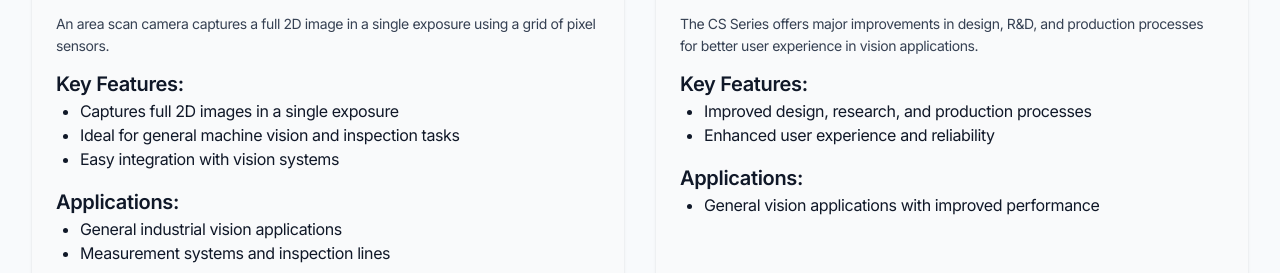
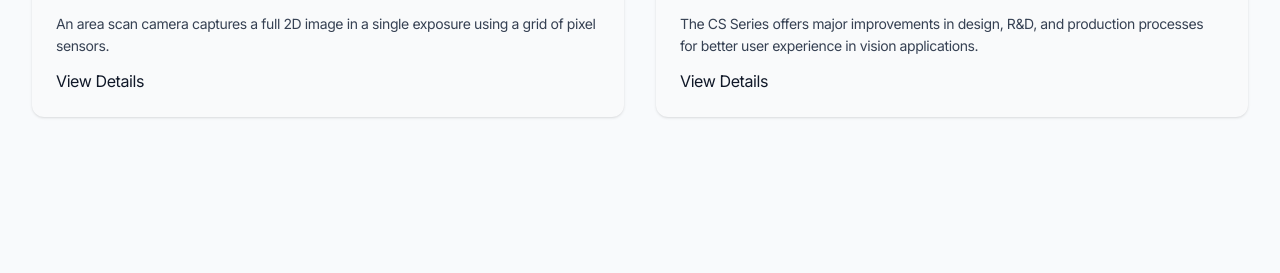
Before and after one commit to pradyumna-aseiro/Vercel-website, a Next.js app: page /products in a window 1280 px wide. Shown: the part 679-952 px from the top of the page. Built offline with nearby package versions, Linux system fonts and the light colour scheme.

Commit message:
added collapsible library

```diff
--- a/components/product-section.tsx
+++ b/components/product-section.tsx
@@ -1,4 +1,5 @@
 import React from "react";
+import Collapsible from "react-collapsible";
 
 const ProductSection = ({ title, items }: { title: string; items: any[] }) => {
   return (
@@ -20,7 +21,24 @@ const ProductSection = ({ title, items }: { title: string; items: any[] }) => {
             <div className="p-6">
               <h3 className="text-xl font-semibold text-blue-600 mb-2">{item.name}</h3>
               <p className="text-gray-700 text-sm mb-3">{item.description}</p>
-              <div>{item.details}</div> {/* Render the JSX from details */}
+
+              {/* Collapsible Section for details */}
+              <Collapsible trigger="View Details" transitionTime={200}>
+                <div className="text-left">
+                  <h3 className="text-xl font-semibold">Key Features:</h3>
+                  <ul className="list-disc pl-6">
+                    {item.details.features.map((feature: string, idx: number) => (
+                      <li key={idx}>{feature}</li>
+                    ))}
+                  </ul>
+                  <h3 className="text-xl font-semibold mt-4">Applications:</h3>
+                  <ul className="list-disc pl-6">
+                    {item.details.applications.map((application: string, idx: number) => (
+                      <li key={idx}>{application}</li>
+                    ))}
+                  </ul>
+                </div>
+              </Collapsible>
             </div>
           </div>
         ))}
--- /dev/null
+++ b/data/products.ts
@@ -0,0 +1,40 @@
+export const productSections = [
+  {
+    title: "Area Scan Cameras",
+    items: [
+      {
+        name: "Area Scan Camera",
+        description:
+          "An area scan camera captures a full 2D image in a single exposure using a grid of pixel sensors.",
+        image: "/products/area-scan-camera.png",
+        details: {
+          features: [
+            "Captures full 2D images in a single exposure",
+            "Ideal for general machine vision and inspection tasks",
+            "Easy integration with vision systems",
+          ],
+          applications: [
+            "General industrial vision applications",
+            "Measurement systems and inspection lines",
+          ],
+        },
+      },
+      {
+        name: "CS Area Scan Camera",
+        description:
+          "The CS Series offers major improvements in design, R&D, and production processes for better user experience in vision applications.",
+        image: "/products/cs-camera.png",
+        details: {
+          features: [
+            "Improved design, research, and production processes",
+            "Enhanced user experience and reliability",
+          ],
+          applications: [
+            "General vision applications with improved performance",
+          ],
+        },
+      },
+      // Add more cameras here
+    ],
+  },
+];
--- a/data/products.tsx
+++ /dev/null
@@ -1,51 +0,0 @@
-import React from "react";
-
-export const productSections = [
-  {
-    title: "Area Scan Cameras",
-    items: [
-      {
-        name: "Area Scan Camera",
-        description:
-          "An area scan camera captures a full 2D image in a single exposure using a grid of pixel sensors.",
-        image: "/products/area-scan-camera.png",
-        details: (
-          <>
-            <h3 className="text-xl font-semibold">Key Features:</h3>
-            <ul className="list-disc pl-6">
-              <li>Captures full 2D images in a single exposure</li>
-              <li>Ideal for general machine vision and inspection tasks</li>
-              <li>Easy integration with vision systems</li>
-            </ul>
-            <h3 className="text-xl font-semibold mt-4">Applications:</h3>
-            <ul className="list-disc pl-6">
-              <li>General industrial vision applications</li>
-              <li>Measurement systems and inspection lines</li>
-            </ul>
-          </>
-        ),
-      },
-      {
-        name: "CS Area Scan Camera",
-        description:
-          "The CS Series offers major improvements in design, R&D, and production processes for better user experience in vision applications.",
-        image: "/products/cs-camera.png",
-        details: (
-          <>
-            <h3 className="text-xl font-semibold">Key Features:</h3>
-            <ul className="list-disc pl-6">
-              <li>Improved design, research, and production processes</li>
-              <li>Enhanced user experience and reliability</li>
-            </ul>
-            <h3 className="text-xl font-semibold mt-4">Applications:</h3>
-            <ul className="list-disc pl-6">
-              <li>General vision applications with improved performance</li>
-            </ul>
-          </>
-        ),
-      },
-      // Add more products here as needed
-    ],
-  },
-  // Other product sections can go here (like "Smart Cameras", "3D Cameras", etc.)
-];
--- a/package.json
+++ b/package.json
@@ -18,6 +18,7 @@
     "next": "^15.2.4",
     "prettier-plugin-tailwindcss": "^0.6.11",
     "react": "19.0.0",
+    "react-collapsible": "^2.10.0",
     "react-dom": "19.0.0",
     "react-icons": "^5.5.0",
     "sitemap": "^8.0.0",
```
Also changed, not shown: 1 other file (tests, documents, lock files or other folders).
